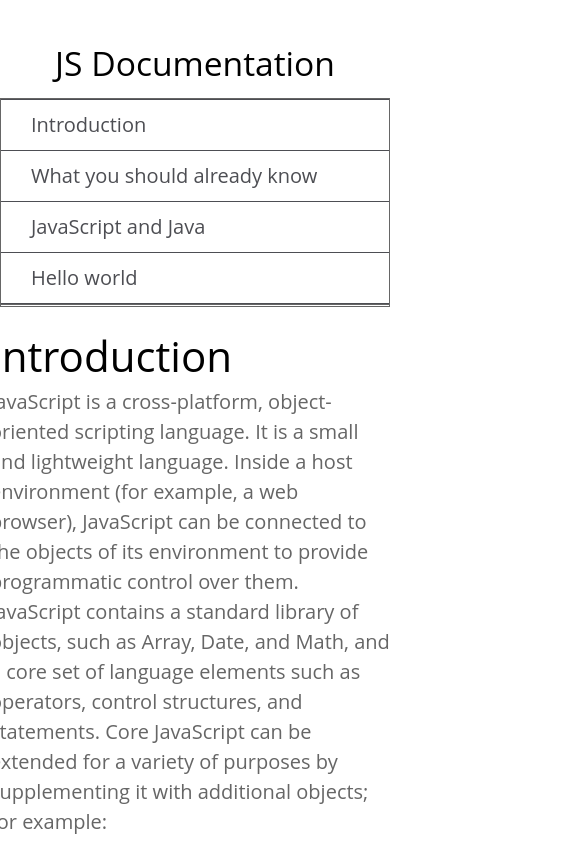
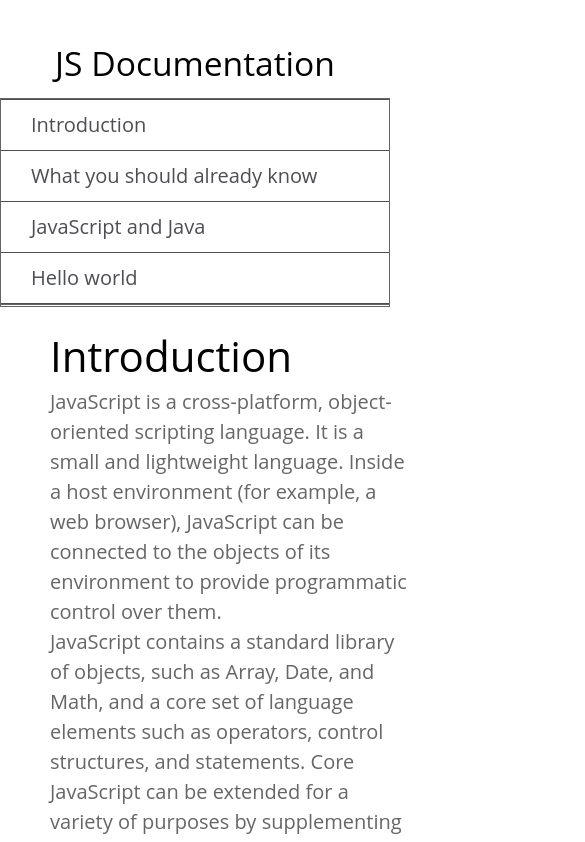
Before and after one commit to nellencr/Technical-Documentation, a plain HTML site: page index.html in a window 390 px wide. Shown: the top 842 px of the page, 585 px wide, since content can reach past the window. Drawn offline with Linux system fonts and the light colour scheme; a web font is replaced by a local one.

Commit message:
improved html file

```diff
--- a/style.css
+++ b/style.css
@@ -109,16 +109,13 @@ code {
   #main-doc {
     position: relative;
     top: 24px;
-    margin: 300px 0 0 20px;
+    margin: 300px 0 0 30px;
     padding: 0;
+    left: 20px;
   }
 }
 
 @media only screen and (max-width: 600px) {
-  #main-doc {
-    margin-left: -10px;
-  }
-
   code {
     margin-left: -20px;
     width: 100%;
@@ -127,4 +124,11 @@ code {
     padding-right: 45px;
     min-width: 233px;
   }
+
+  #main-doc {
+    position: relative;
+    top: 24px;
+    margin: 300px 0 0 30px;
+    padding: 0;
+
 }
```
